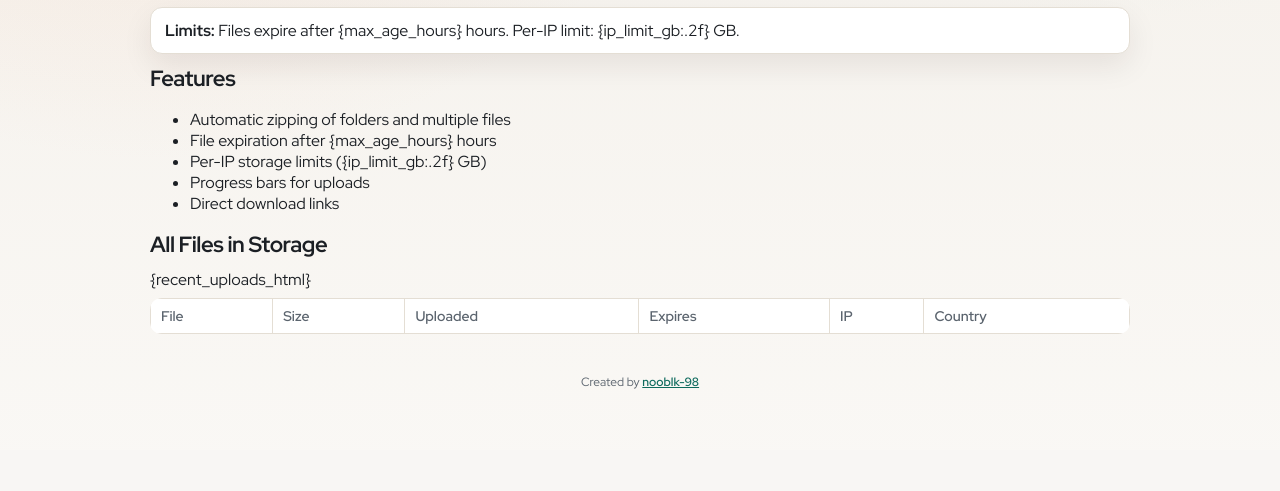
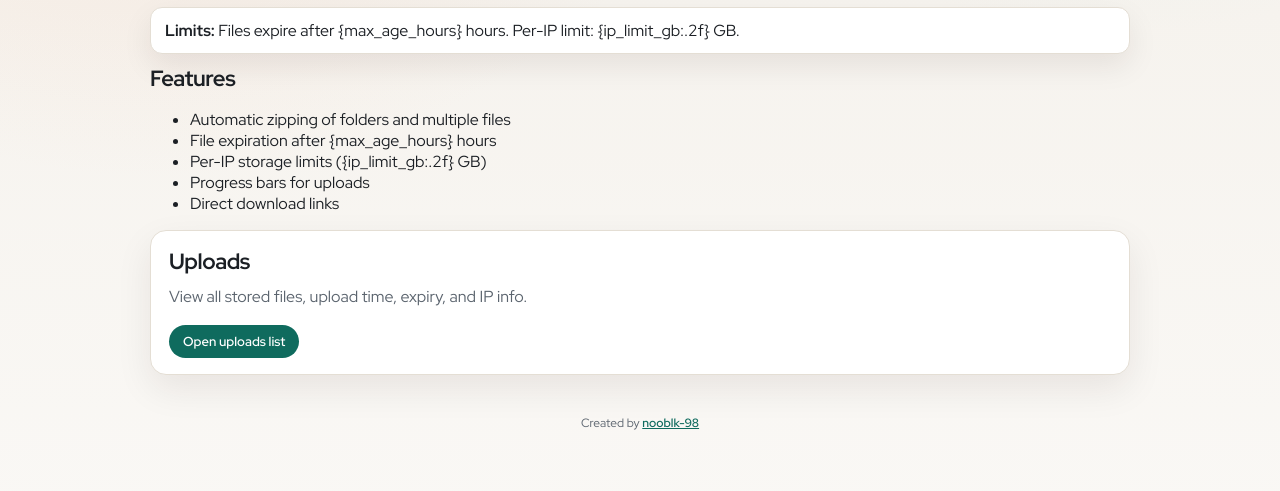
Before and after one commit to nooblk-98/temp-file-share, a Python web app: template backend/templates/index.html in a window 1280 px wide. Shown: the part 714-1205 px from the top of the page. Before the commit the page ends 1103 px from the top, so only its background shows below. Run offline with Jinja, Linux system fonts and the light colour scheme; the template is opened without the code that fills it, so the values that code supplies are empty.

Commit message:
Add dedicated uploads page and update UI
Introduces a new /uploads route and uploads.html template to display all stored files in a separate page. Updates index.html to link to the uploads list and refactors the UI with new styles for section cards, action buttons, and links.

```diff
--- a/backend/static/styles.css
+++ b/backend/static/styles.css
@@ -335,11 +335,53 @@ footer {
     word-break: break-all;
 }
 
+.section-card {
+    border: 1px solid var(--border);
+    border-radius: 16px;
+    background: var(--panel);
+    padding: 16px 18px;
+    margin: 16px 0 20px;
+    box-shadow: 0 14px 36px var(--shadow);
+}
+
+.cta-link {
+    display: inline-flex;
+    align-items: center;
+    gap: 8px;
+    margin-top: 6px;
+    padding: 8px 14px;
+    border-radius: 999px;
+    background: var(--accent);
+    color: #ffffff;
+    text-decoration: none;
+    font-size: 13px;
+    font-weight: 600;
+}
+
 .top-bar {
     display: flex;
     align-items: flex-start;
     justify-content: space-between;
     gap: 16px;
+}
+
+.top-actions {
+    display: inline-flex;
+    align-items: center;
+    gap: 10px;
+    flex-wrap: wrap;
+    justify-content: flex-end;
+}
+
+.ghost-link {
+    text-decoration: none;
+    color: var(--text);
+    border: 1px solid var(--border);
+    border-radius: 999px;
+    padding: 8px 14px;
+    font-size: 13px;
+    font-weight: 600;
+    background: var(--button-bg);
 }
 
 .theme-toggle {
--- a/backend/templates/index.html
+++ b/backend/templates/index.html
@@ -80,22 +80,11 @@
         <li>Direct download links</li>
     </ul>
 
-    <h2>All Files in Storage</h2>
-    <table class="recent-table">
-        <thead>
-            <tr>
-                <th>File</th>
-                <th>Size</th>
-                <th>Uploaded</th>
-                <th>Expires</th>
-                <th>IP</th>
-                <th>Country</th>
-            </tr>
-        </thead>
-        <tbody>
-            {recent_uploads_html}
-        </tbody>
-    </table>
+    <div class="section-card">
+        <h2>Uploads</h2>
+        <p>View all stored files, upload time, expiry, and IP info.</p>
+        <a class="cta-link" href="/uploads">Open uploads list</a>
+    </div>
 
     <footer>
         Created by <a href="https://github.com/nooblk-98" target="_blank">nooblk-98</a>
```
Also changed, not shown: backend/app.py (+13 -0 lines), backend/templates/uploads.html (added, +52 -0 lines).
